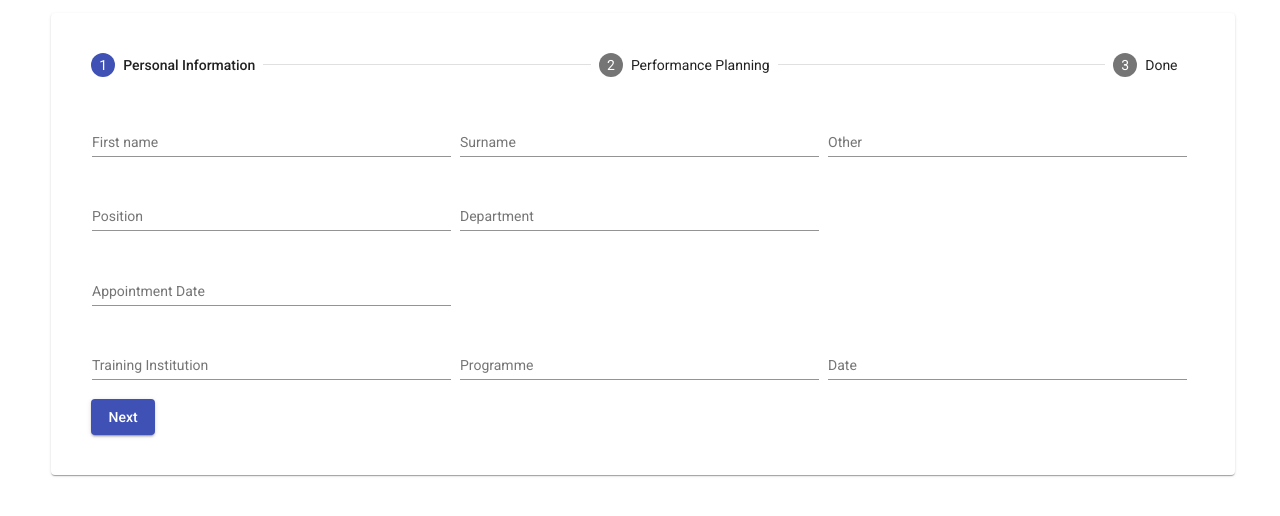
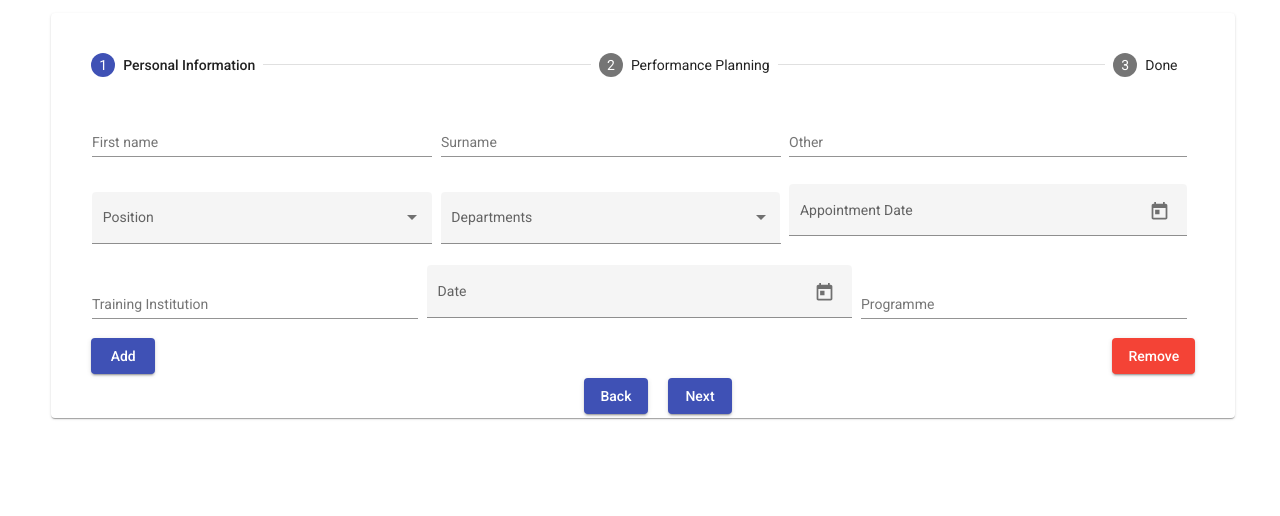
Before and after one commit to Eawitikuffour/AppraisalManagement, an Angular app: page / in a window 1280 px wide. Shown: the top 516 px of the page. Built offline with nearby package versions, Linux system fonts and the light colour scheme.

Commit message:
phase1 changes

```diff
--- a/src/app/components/forms-component/forms-component.component.html
+++ b/src/app/components/forms-component/forms-component.component.html
@@ -33,60 +33,158 @@
 
                 <tr>
                     <td>
-                        <mat-form-field class="example-full-width">
+
+                        <mat-form-field appearance="fill" class="example-full-width">
                             <mat-label>Position</mat-label>
-                            <input matInput>
+                            <mat-select>
+                                <mat-option *ngFor="let _position of position" [value]="_position.value">
+                                    {{_position.viewValue}}
+                                </mat-option>
+                            </mat-select>
                         </mat-form-field>
+
                     </td>
                     <td>
-                        <mat-form-field class="example-full-width">
-                            <mat-label>Department</mat-label>
-                            <input matInput>
+
+                        <mat-form-field appearance="fill" class="example-full-width">
+                            <mat-label>Departments</mat-label>
+                            <mat-select>
+                                <mat-option *ngFor="let _department of departments" [value]="_department.value">
+                                    {{_department.viewValue}}
+                                </mat-option>
+                            </mat-select>
                         </mat-form-field>
+
+                    </td>
+
+
+                    <td>
+
+                        <mat-form-field appearance="fill" class="example-full-width" style="margin-top: 0px;">
+                            <mat-label>Appointment Date</mat-label>
+                            <input matInput [matDatepicker]="picker1">
+                            <mat-datepicker-toggle matSuffix [for]="picker1"></mat-datepicker-toggle>
+                            <mat-datepicker #picker1></mat-datepicker>
+                        </mat-form-field>
+
+
+
                     </td>
 
                 </tr>
 
 
-                <tr>
-                    <td>
-                        <mat-form-field class="example-full-width">
-                            <mat-label>Appointment Date</mat-label>
-                            <input matInput>
-                        </mat-form-field>
-                    </td>
 
-                </tr>
+
+
+
+
+
+            </table>
+
+
+
+                 <form [formGroup]="trainingRForm" class="container mt-3">
+            <!-- <ng-template matStepLabel>Performance Planning</ng-template> -->
+
+            <div class="row justify-content-center">
+                <div class="col-6">
+
+
+
+
+
+
+                    <section class="container border mb-4 p-3" formArrayName="trainingArray"
+                        *ngFor="let trainingResult of keyTrainingtControl let i = index;">
+
+                        <div [formGroupName]="i">
+
+
+                            <table class="example-full-width" cellspacing="0">
 
                                 <tr>
                                     <td>
                                         <mat-form-field class="example-full-width">
                                             <mat-label>Training Institution</mat-label>
-                            <input matInput>
+                                            <input matInput type="text" class="form-control" formControlName="institution" />
                                         </mat-form-field>
+                                    </td>
+                                    <td>
+
+
+                                        <mat-form-field appearance="fill" class="example-full-width" style="margin-top: 0px;">
+                                            <mat-label>Date</mat-label>
+                                            <input matInput [matDatepicker]="picker2">
+                                            <mat-datepicker-toggle matSuffix [for]="picker2"></mat-datepicker-toggle>
+                                            <mat-datepicker #picker2 ></mat-datepicker>
+                                        </mat-form-field>
+
                                     </td>
                                     <td>
                                         <mat-form-field class="example-full-width">
                                             <mat-label>Programme</mat-label>
-                            <input matInput>
-                        </mat-form-field>
-                    </td>
-                    <td>
-                        <mat-form-field class="example-full-width">
-                            <mat-label>Date</mat-label>
-                            <input matInput>
+                                            <input matInput type="text" class="form-control" formControlName="program" />
                                         </mat-form-field>
                                     </td>
                                 </tr>
 
                             </table>
 
-
 <div>
 
+    <div class="col-6 text-right" style="float:left;">
+        <button mat-raised-button type="button" color="primary" class="btn btn-primary mb-2"
+            (click)="addTraining() ">Add </button>
+    </div>
 
-                <button mat-raised-button matStepperNext color="primary">Next</button>
+    <div class="col-6 text-right" style="float:right;">
+        <button mat-raised-button type="button" color="warn" class="btn btn-danger btn-sm"
+            (click)="removeTraining(i)">Remove</button>
+
     </div>
+
+</div>
+
+
+
+
+
+                        </div>
+
+
+                    </section>
+
+
+
+
+                </div>
+
+
+            </div>
+
+
+
+            <br><br>
+            <div style="position: absolute; left: 45%;">
+
+
+                    <button mat-raised-button color="primary" matStepperPrevious style="margin-right: 10px;" >Back</button>
+
+
+                    <button mat-raised-button color="primary" matStepperNext style="margin-left: 10px;" >Next</button>
+
+
+            </div>
+
+        </form>
+
+
+
+
+
+
+
         </form>
     </mat-step>
 
--- a/src/app/components/forms-component/forms-component.component.ts
+++ b/src/app/components/forms-component/forms-component.component.ts
@@ -2,6 +2,18 @@ import { Component, OnInit } from '@angular/core';
 import { FormBuilder,FormControl, FormGroup,FormArray, Validators } from '@angular/forms';
 import { STEPPER_GLOBAL_OPTIONS } from '@angular/cdk/stepper';
 import { VirtualTimeScheduler } from 'rxjs';
+
+
+interface Departments {
+  value: string;
+  viewValue: string;
+}
+
+
+interface Position {
+  value: string;
+  viewValue: string;
+}
 
 @Component({
   selector: 'app-forms-component',
@@ -15,6 +27,9 @@ export class FormsComponent implements OnInit {
   personalInformation: FormGroup;
   public performancePlanning: FormGroup;
   public keyAreaFormArray: FormArray;
+  public trainingRForm: FormGroup;
+  public trainingArray: FormArray;
+
 
   constructor(private _formBuilder: FormBuilder) {
     this.performancePlanning = this._formBuilder.group({
@@ -33,11 +48,26 @@ export class FormsComponent implements OnInit {
       firstCtrl: ['', Validators.required]
     });
 
+    this.trainingRForm = this._formBuilder.group({
+      trainingArray: this._formBuilder.array([this.createTraining()])
+    });
+
 
 
   }
 
 
+  departments: Departments[] = [
+    { value: 'option-1', viewValue: 'Option1' },
+    { value: 'option-2', viewValue: 'Option2' },
+    { value: 'option-3', viewValue: 'Option3' }
+  ];
+
+  position: Position[] = [
+    { value: 'option-1', viewValue: 'Option1' },
+    { value: 'option-2', viewValue: 'Option2' },
+    { value: 'option-3', viewValue: 'Option3' }
+  ];
 
   get keyResultControl() {
     return this.performancePlanning.get('keyAreaFormArray')['controls'];
@@ -63,4 +93,31 @@ export class FormsComponent implements OnInit {
   }
 
 
+  get keyTrainingtControl() {
+    return this.trainingRForm.get('trainingArray')['controls'];
+  }
+
+
+  createTraining(): FormGroup {
+    return this._formBuilder.group({
+      institution: '',
+      date: '',
+      program: ''
+    });
+  }
+
+
+  addTraining(): void {
+    this.trainingArray = this.trainingRForm.get('trainingArray') as FormArray;
+    this.trainingArray.push(this.createTraining());
+  }
+
+  removeTraining(i: number) {
+    this.trainingArray.removeAt(i);
+  }
+
+
+
+
+
 }
```
Also changed, not shown: src/app/app.module.ts (+12 -1 lines), src/app/components/forms-component/forms-component.component.css (line endings or trailing spaces). Lines whose indentation alone changed are shown as unchanged.
